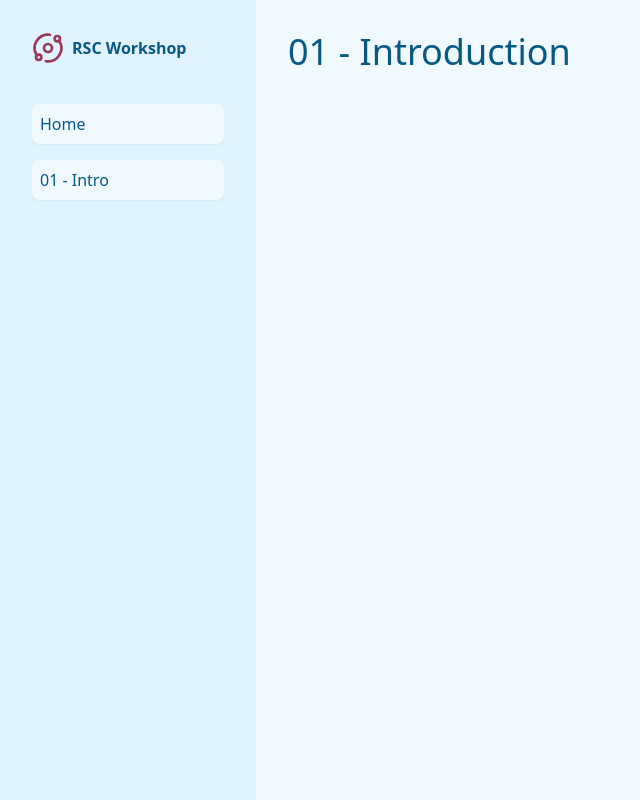
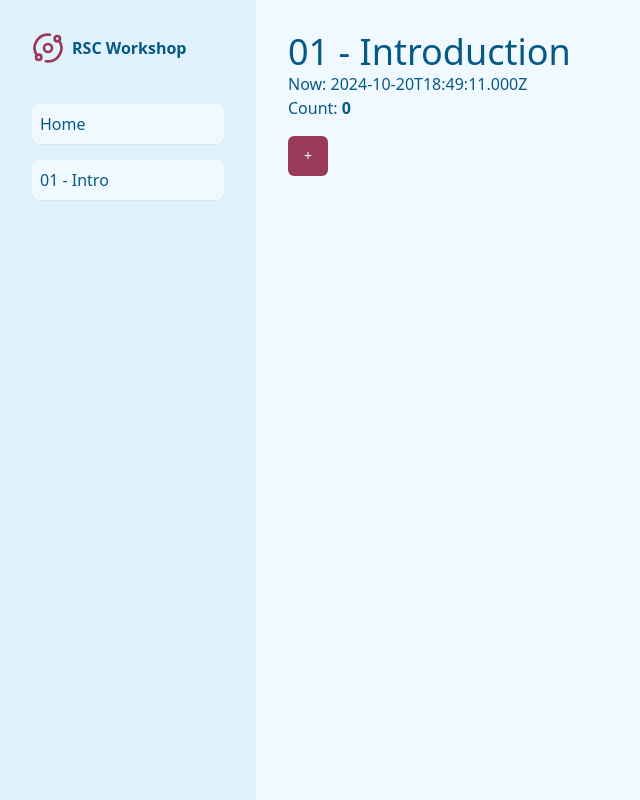
Before and after one commit to bennettdams/workshop-react-server-components, a Next.js app: page /01-intro in a window 1280 px wide. Shown: the whole page, without its empty margins (0-640 px from the left). Built offline with nearby package versions, Linux system fonts and the light colour scheme.

Commit message:
Add counter & now

```diff
--- a/src/app/01-intro/page.tsx
+++ b/src/app/01-intro/page.tsx
@@ -1,9 +1,17 @@
+import { Counter } from "@/components/counter";
+import { Now } from "@/components/now";
 import { PageHeader } from "@/components/page-header";
+
+export const dynamic = "force-dynamic";
 
 export default function Page() {
   return (
     <div>
       <PageHeader>01 - Introduction</PageHeader>
+
+      <Now />
+
+      <Counter />
     </div>
   );
 }
--- /dev/null
+++ b/src/components/counter.tsx
@@ -0,0 +1,19 @@
+"use client";
+
+import { useState } from "react";
+import { Button } from "./ui/button";
+
+export function Counter(): JSX.Element {
+  const [count, setCount] = useState(0);
+
+  return (
+    <div className="flex flex-col gap-4">
+      <p>
+        Count: <span className="font-bold">{count}</span>
+      </p>
+      <div>
+        <Button onClick={() => setCount((prev) => prev + 1)}>+</Button>
+      </div>
+    </div>
+  );
+}
--- /dev/null
+++ b/src/components/now.tsx
@@ -0,0 +1,3 @@
+export function Now(): JSX.Element {
+  return <p>Now: {new Date().toISOString()}</p>;
+}
```
